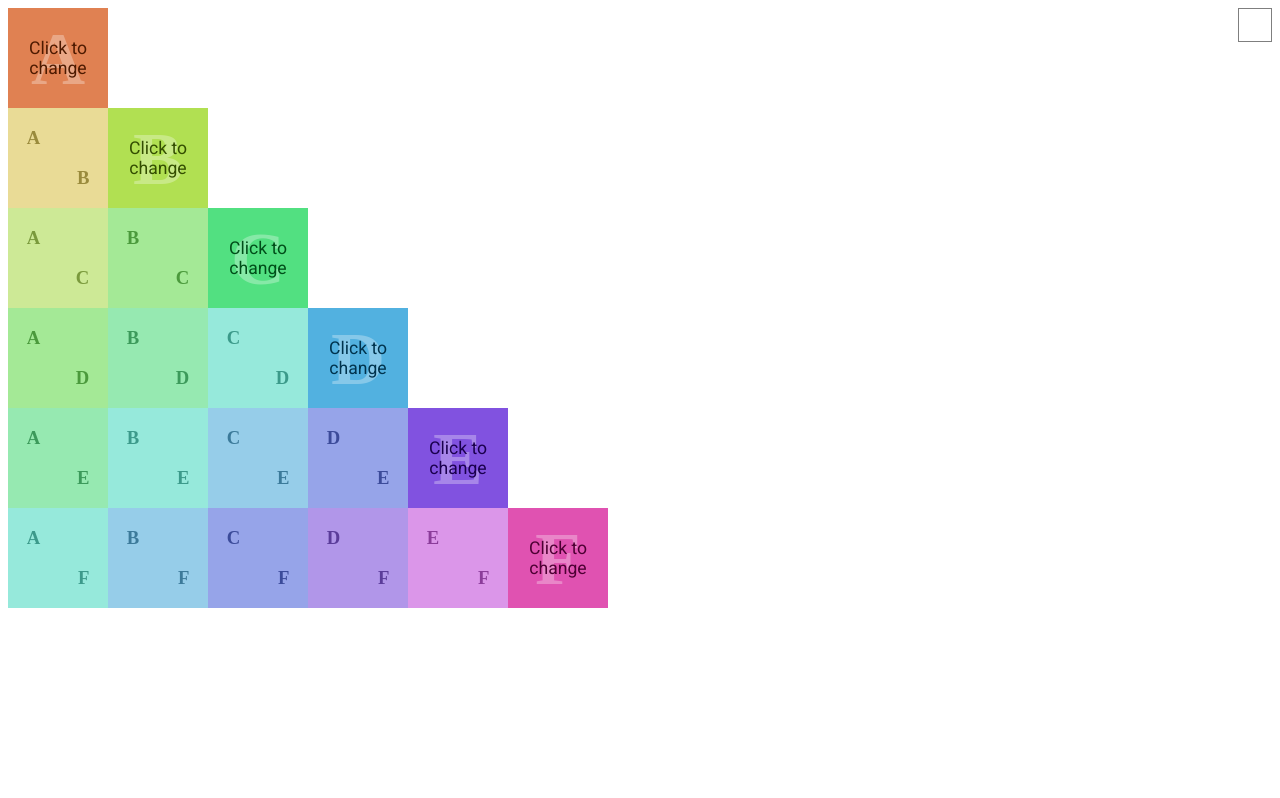
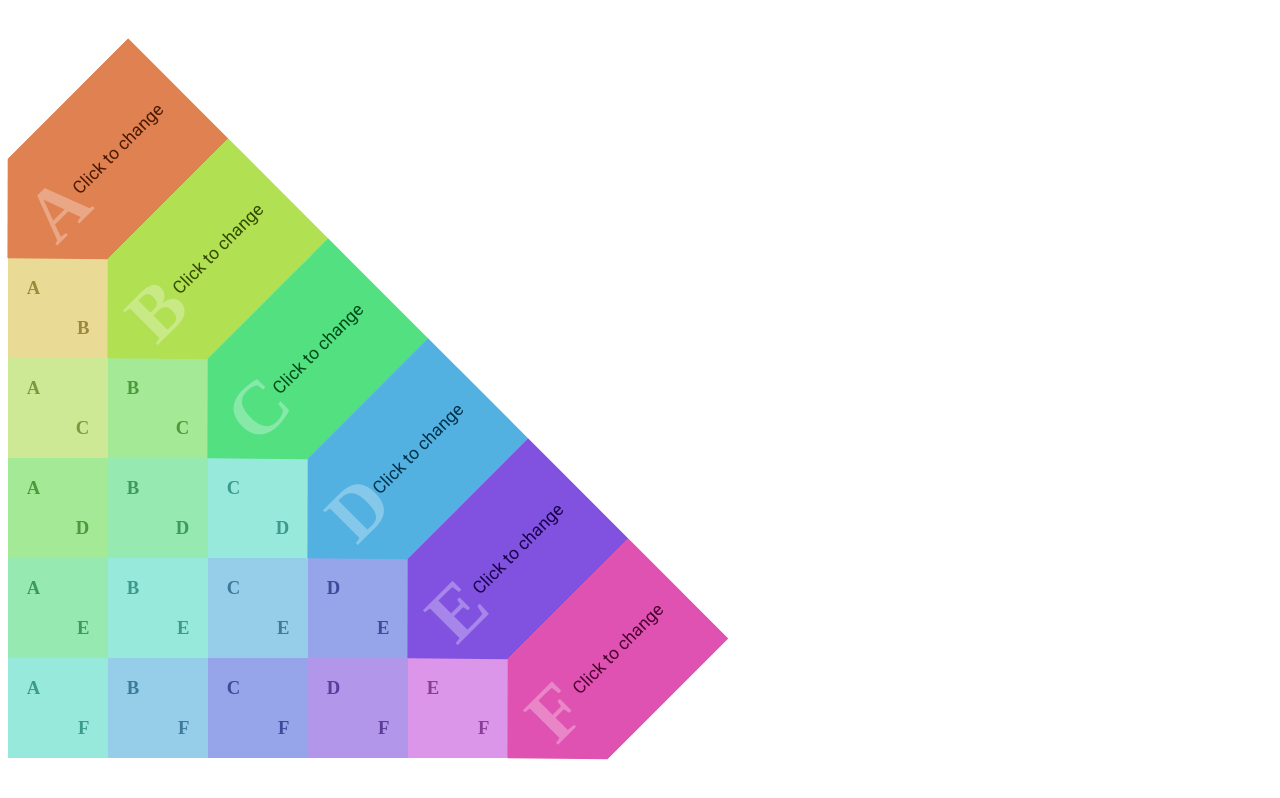
Before and after one commit to erinknowles0501/decision-pyramid, a Vue app: page / in a window 1280 px wide. Shown: the top 798 px of the page. Built offline with nearby package versions, Linux system fonts and the light colour scheme; a web font is replaced by a local one.

Commit message:
Overhaul option area, rotate, CSS, display votes.

```diff
--- a/src/App.vue
+++ b/src/App.vue
@@ -2,7 +2,7 @@
     <div id="app">
         <div
             :style="
-                'position: relative; display: grid; grid-template-columns: ' +
+                'position: relative; padding-top: 150px; display: grid; grid-template-rows: 100px; grid-template-columns: ' +
                 '100px '.repeat(options.length)
             "
         >
@@ -13,6 +13,7 @@
                 :id="option.id"
                 :letter="option.letter"
                 :hsl="option.hsl"
+                :votes="countVotesForEach[option.id]"
                 :isHighlighted="
                     currentHighlighted
                         ? currentHighlighted.id === option.id
@@ -29,14 +30,6 @@
                 @highlight="currentHighlighted = $event"
                 :isHighlighted="pickerHighlights.includes(decision)"
             />
-
-            <div v-if="decisions" class="display-decisions">
-                <p v-for="(vote, name) in countVotesForEach" :key="name">
-                    <b>{{ getTextFromId(name) }}</b
-                    >:
-                    {{ vote }}
-                </p>
-            </div>
         </div>
     </div>
 </template>
--- a/src/components/DecisionOption.vue
+++ b/src/components/DecisionOption.vue
@@ -4,6 +4,9 @@
         :style="`background-color: hsl(${color.hue}, ${color.saturation}%, ${color.lightness}%); grid-row: ${id}; grid-column: ${id}`"
     >
         <div class="display-letter">{{ letter }}</div>
+        <div class="votes" :style="`color: hsl(${color.hue}, 100%, 20%)`">
+            {{ votes }}
+        </div>
         <div
             @click="settingOption = true"
             v-if="!settingOption"
@@ -44,6 +47,7 @@ export default {
             }),
         },
         letter: String,
+        votes: Number,
         isHighlighted: { type: Boolean, default: false },
     },
     data() {
@@ -81,17 +85,24 @@ export default {
 
 <style scoped>
 .option {
-    position: relative;
+    position: absolute;
     box-sizing: border-box;
     padding: 0;
+    transform: rotate(-45deg) translate(-21px, 21px);
+    transform-origin: left center;
+    z-index: 1;
+    height: 142px;
+    width: 241px;
+    clip-path: polygon(70.6px 0, 100% 0, 100% 100%, 70.2px 100%, 0 70.2px);
+    padding-left: 70px;
 }
 
 .display-letter {
     pointer-events: none;
     position: absolute;
     top: 50%;
-    left: 50%;
-    transform: translate(-50%, -50%);
+    left: 36px;
+    transform: translateY(-50%);
     z-index: 10;
     color: rgba(255, 255, 255, 0.3);
     font-size: 75px;
@@ -135,5 +146,18 @@ export default {
     background: rgba(255, 255, 255, 0.4);
     padding: 0.5em;
     font-size: 1.1em;
+    outline: none;
+}
+
+.votes {
+    height: 100%;
+    position: absolute;
+    display: flex;
+    justify-content: center;
+    align-items: center;
+    left: 60px;
+    font-size: 2em;
+    font-weight: 600;
+    z-index: 15;
 }
 </style>
--- a/src/components/DecisionPicker.vue
+++ b/src/components/DecisionPicker.vue
@@ -106,6 +106,10 @@ export default {
     background: transparent;
 }
 
+.picker-area button:active {
+    outline: none;
+}
+
 .picker-area button:hover {
     background: rgba(255, 255, 255, 0.3);
 }
```
